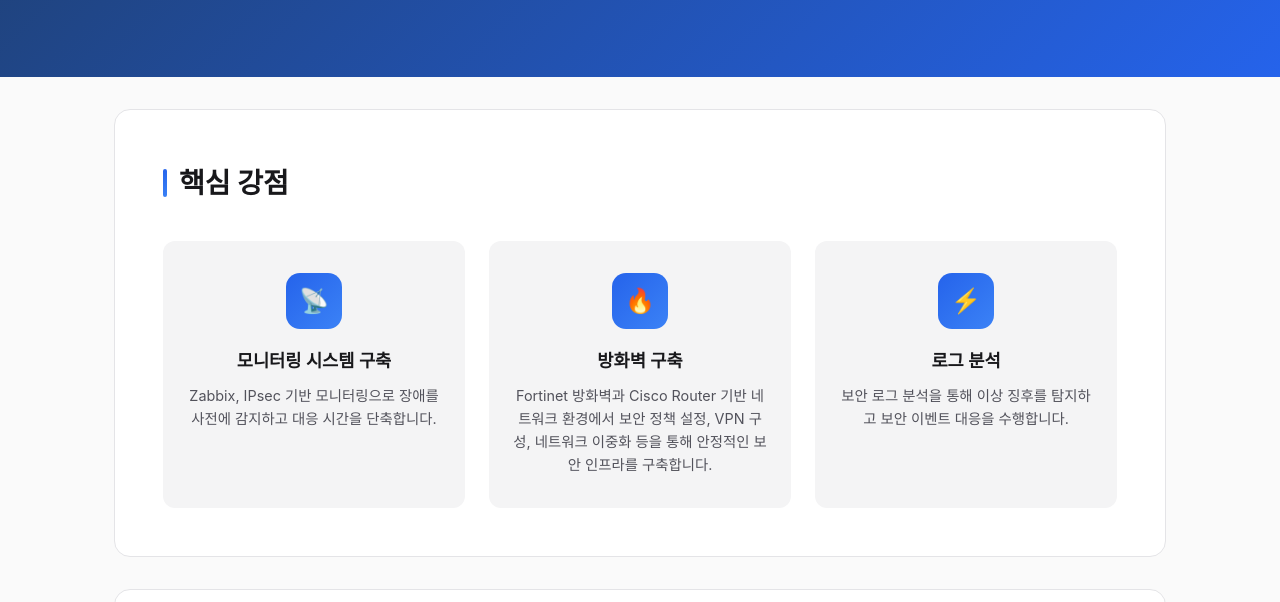
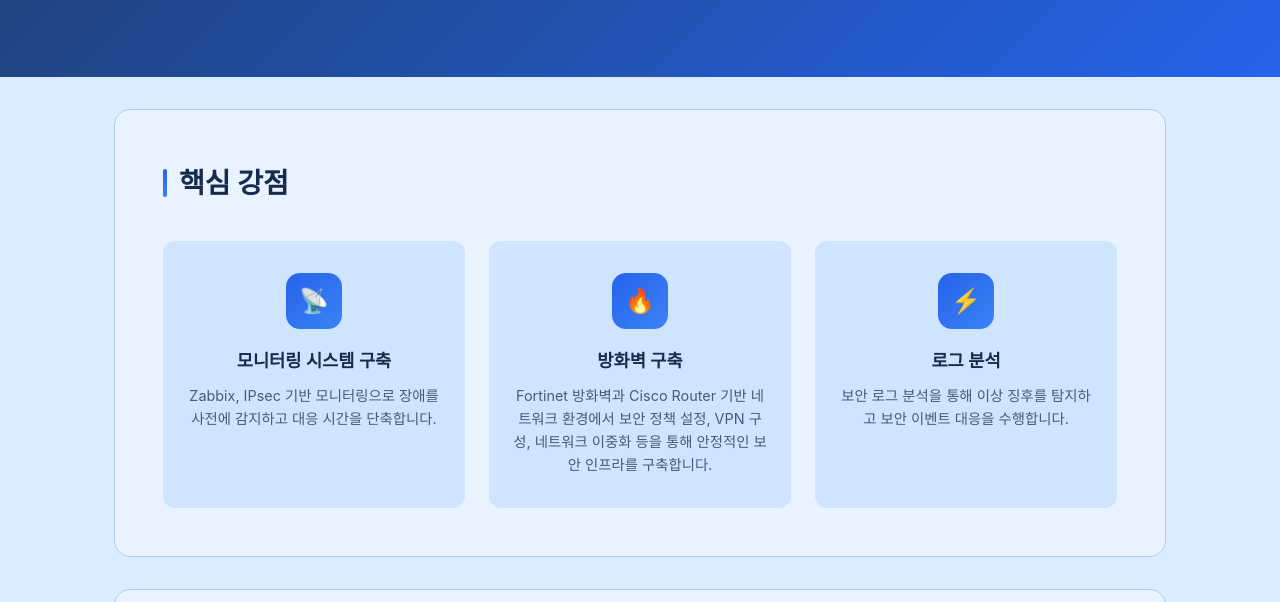
Before and after one commit to jung-jiwoong/jungjiwoong, a plain HTML site: page index.html in a window 1280 px wide. Shown: the part 476-1078 px from the top of the page. Drawn offline with Linux system fonts and the light colour scheme; a web font is replaced by a local one.

Commit message:
jung index.html

```diff
--- a/index.html
+++ b/index.html
@@ -29,21 +29,22 @@
         }
 
         :root {
-            --bg-primary: #fafafa;
-            --bg-secondary: #ffffff;
-            --bg-tertiary: #f4f4f5;
-            --text-primary: #18181b;
-            --text-secondary: #52525b;
-            --text-muted: #a1a1aa;
+            /* Light mode: soft pastel sky-blue surfaces for clearer section separation */
+            --bg-primary: #dcecff;
+            --bg-secondary: #e8f3ff;
+            --bg-tertiary: #cfe5ff;
+            --text-primary: #172b4d;
+            --text-secondary: #465b78;
+            --text-muted: #71839b;
             --accent-primary: #2563eb;
             --accent-secondary: #3b82f6;
-            --accent-light: #dbeafe;
+            --accent-light: #c2ddff;
             --accent-gradient: linear-gradient(135deg, #2563eb 0%, #3b82f6 100%);
-            --card-border: #e4e4e7;
-            --card-shadow: 0 1px 3px rgba(0, 0, 0, 0.08);
-            --card-shadow-hover: 0 8px 30px rgba(0, 0, 0, 0.12);
+            --card-border: #a9cdf5;
+            --card-shadow: 0 1px 3px rgba(37, 99, 235, 0.07);
+            --card-shadow-hover: 0 8px 30px rgba(37, 99, 235, 0.12);
             --header-bg: linear-gradient(135deg, #1e3a5f 0%, #2563eb 100%);
-            --nav-bg: rgba(255, 255, 255, 0.95);
+            --nav-bg: rgba(225, 239, 255, 0.98);
             --success: #16a34a;
             --warning: #ea580c;
         }
```
